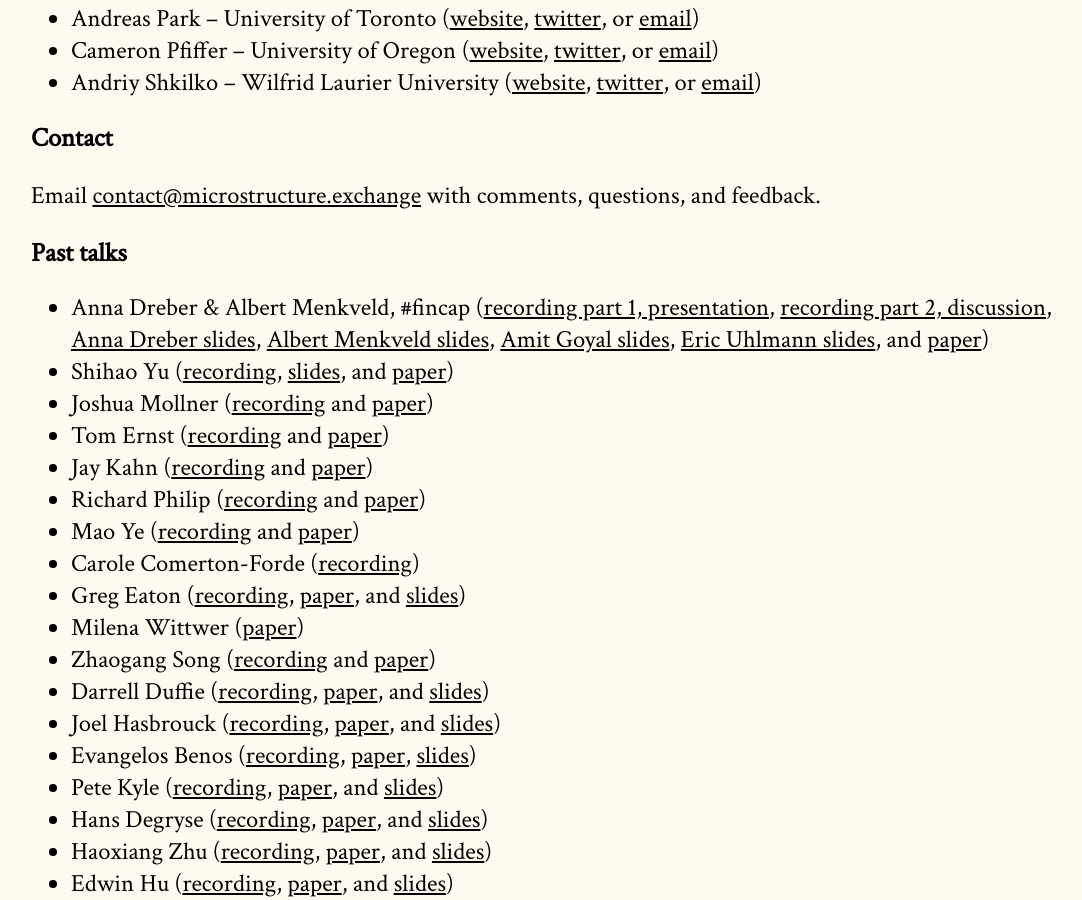
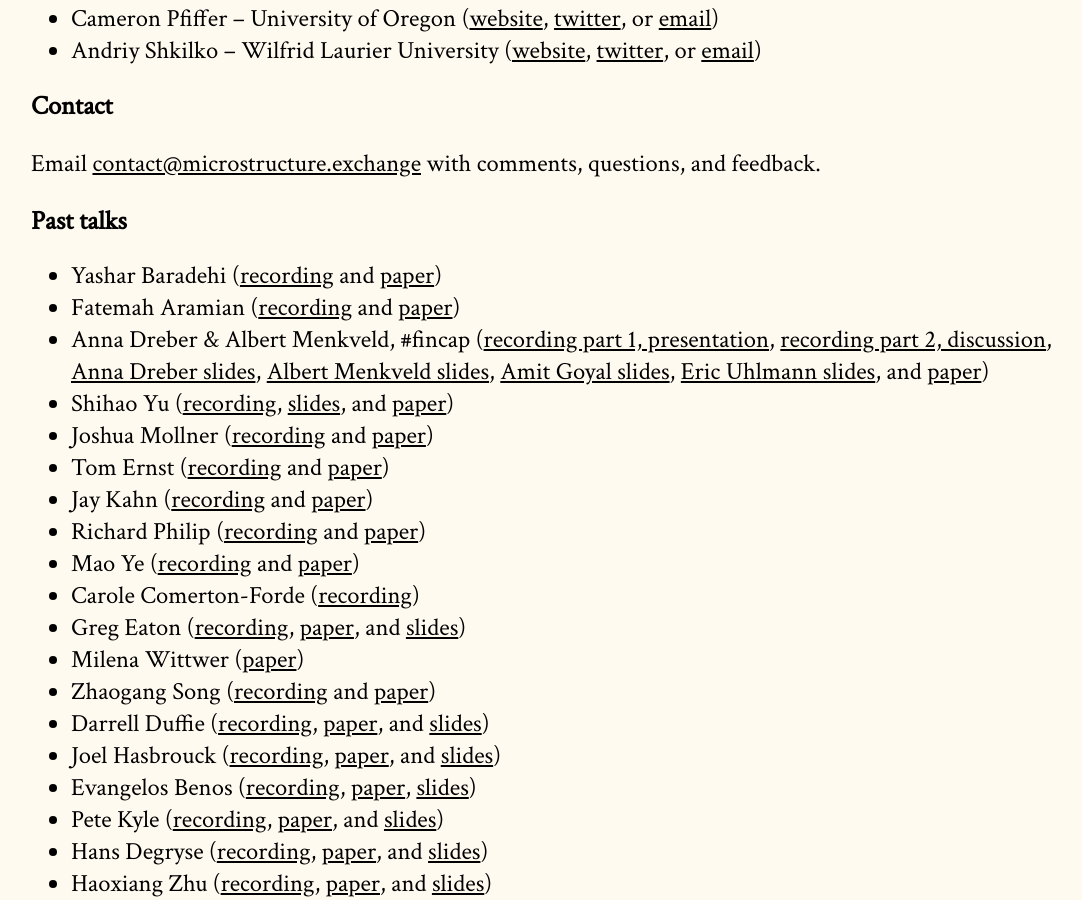
Before and after one commit to cpfiffer/microstructure.exchange, a Jekyll site: the page built from index.md, in a window 1280 px wide and 900 px high, scrolled down 1998 px. Shown: the whole window, without its empty margins (97-1179 px from the left). Built offline with Jekyll 4.4.1, drawn with Linux system fonts in a browser that asks for light colours; some web fonts are replaced.

Commit message:
Add talk links

```diff
--- a/index.md
+++ b/index.md
@@ -18,7 +18,7 @@ Speakers will be invited to present their work over Zoom. Seminars will last 45
 
 {% include upcoming-speaker.html %}
 
-> **Abstract**: The decision of wholesalers to internalize retail order flow primarily reflects institutional liquidity demand. We first use Tick Size Pilot to highlight this decision's influence on the retail trade imbalances denoted Mroib by Boehmer et al. (2021). We then show that wholesalers internalize more retail order flow when institutional demand is higher, leading Mroib to be inversely related to institutional order flow. Intraday returns move in the same direction as institutional price pressure but the opposite direction of Mroib. Moreover, \|Mroib\| is highest when institutional trading costs are highest. Distant future returns display strong U-shaped patterns conditional on Mroib, consistent with a permanent liquidity premium driving the positive relation between these returns and the magnitude of \|Mroib\|. Indeed, \|Mroib\| provides an easy-to-construct stock liquidity measure that, unlike existing liquidity measures, is priced post 2010, with an annualized liquidity premium of 4%.
+**Abstract**: The decision of wholesalers to internalize retail order flow primarily reflects institutional liquidity demand. We first use Tick Size Pilot to highlight this decision's influence on the retail trade imbalances denoted Mroib by Boehmer et al. (2021). We then show that wholesalers internalize more retail order flow when institutional demand is higher, leading Mroib to be inversely related to institutional order flow. Intraday returns move in the same direction as institutional price pressure but the opposite direction of Mroib. Moreover, \|Mroib\| is highest when institutional trading costs are highest. Distant future returns display strong U-shaped patterns conditional on Mroib, consistent with a permanent liquidity premium driving the positive relation between these returns and the magnitude of \|Mroib\|. Indeed, \|Mroib\| provides an easy-to-construct stock liquidity measure that, unlike existing liquidity measures, is priced post 2010, with an annualized liquidity premium of 4%.
 
 ## Calendar
 
@@ -46,6 +46,8 @@ Email [contact@microstructure.exchange](mailto:contact@microstructure.exchange)
 
 ## Past talks
 
+- Yashar Baradehi ([recording](https://youtu.be/4uxtJ_c3324) and [paper](https://papers.ssrn.com/sol3/papers.cfm?abstract_id=3966059))
+- Fatemah Aramian ([recording](https://youtu.be/ns7zQqQSE04) and [paper](https://papers.ssrn.com/sol3/papers.cfm?abstract_id=3738608))
 - Anna Dreber & Albert Menkveld, #fincap ([recording part 1, presentation](https://youtu.be/TpPdHHQSZHI), [recording part 2, discussion](https://youtu.be/XrtqSDZu3Zw), [Anna Dreber slides](slides/dreber fincap microstructure exchange.pdf), [Albert Menkveld slides](https://albertjmenkveld.com/slides/drwl1/), [Amit Goyal slides](slides/Discussion_AmitGoyal.pptx), [Eric Uhlmann slides](slides/Eric Finance Crowd Project Slides.pdf), and [paper](https://papers.ssrn.com/sol3/papers.cfm?abstract_id=3961574))
 - Shihao Yu ([recording](https://youtu.be/H3gZHGjnMK4), [slides](https://www.shihaoyu.org/research/slides/yu1_slides_me.pdf), and [paper](https://www.shihaoyu.org/research/papers/yu1.pdf))
 - Joshua Mollner ([recording](https://youtu.be/kHWCUYC7t9E) and [paper](https://microstructure.exchange/papers/CompetitionAndInformationLeakage.pdf))
```
